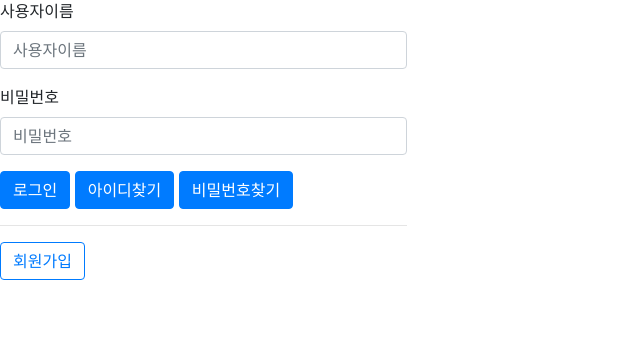
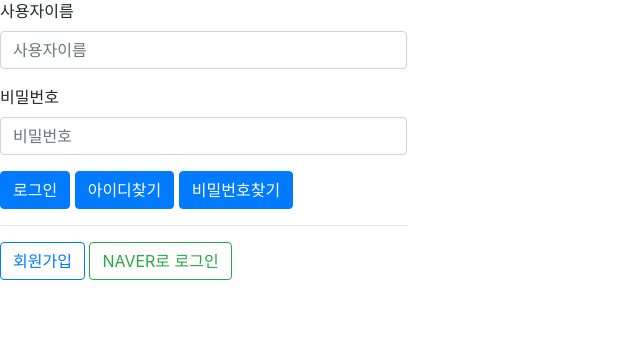
Before and after one commit to parkhongbeen/project_practice, a Django app: page /members/login/ in a window 1280 px wide. Shown: the part 157-495 px from the top of the page, without its empty margins (0-640 px from the left). Run offline with Django 3.2, Linux system fonts and the light colour scheme; some libraries are stand-ins or nearby versions.

Commit message:
소셜로그인(naver)구현

```diff
--- a/app/members/urls.py
+++ b/app/members/urls.py
@@ -5,4 +5,6 @@ from members import views
 urlpatterns = [
     path('login/', views.login_view, name='login'),
     path('signup/', views.signup_view, name='signup'),
+    path('naver-login/', views.naver_login, name='naver-login'),
+
 ]
--- a/app/members/views.py
+++ b/app/members/views.py
@@ -1,7 +1,12 @@
-from django.contrib.auth import login
+from http.client import HTTPResponse
+
+import requests
+from django.contrib.auth import login, logout
+from django.http import HttpResponse
 from django.shortcuts import render, redirect
 
 from members.forms import LoginForm, SignupForm
+from members.models import User
 
 
 def login_view(request):
@@ -12,7 +17,28 @@ def login_view(request):
             return redirect('/')
     else:
         form = LoginForm()
-    return render(request, 'members/login.html', {'form': form})
+
+    login_base_url = 'https://nid.naver.com/oauth2.0/authorize'
+    login_params = {
+        'response_type': 'code',
+        'client_id': '_P0gJW9IsjsuCscC6V5Y	',
+        'redirect_uri': 'http://localhost:8000/members/naver-login/',
+        'state': 'RANDOM_STATE',
+    }
+    login_url = '{base}?{params}'.format(
+        base=login_base_url,
+        params='&'.join([f'{key}={value}' for key, value in login_params.items()])
+    )
+    context = {
+        'form': form,
+        'login_url': login_url,
+    }
+    return render(request, 'members/login.html', context=context)
+
+
+def logout_view(request):
+    logout(request)
+    return redirect('members:login')
 
 
 def signup_view(request):
@@ -24,5 +50,43 @@ def signup_view(request):
             return render(request, 'home/home.html')
     else:
         form = SignupForm()
+    return render(request, 'members/signup.html', {'form': form})
 
-    return render(request, 'members/signup.html', {'form': form})
+
+def naver_login(request):
+    code = request.GET.get('code')
+    state = request.GET.get('state')
+    if not code or not state:
+        return HTTPResponse('code 또는 state 전달되지 않았습니다.')
+    token_base_url = 'https://nid.naver.com/oauth2.0/token'
+    token_params = {
+        'grant_type': 'authorization_code',
+        'client_id': '_P0gJW9IsjsuCscC6V5Y',
+        'client_secret': 'BCGa0WqGnS',
+        'code': code,
+        'state': state,
+        'redirectURI': 'https://localhost:8000/members/naver-login/',
+    }
+    token_url = '{base}?{params}'.format(
+        base=token_base_url,
+        params='&'.join([f'{key}={value}' for key, value in token_params.items()])
+    )
+    response = requests.get(token_url)
+    access_token = response.json()['access_token']
+
+    me_url = 'https://openapi.naver.com/v1/nid/me'
+    me_headers = {
+        'Authorization': f'Bearer {access_token}',
+    }
+    me_response = requests.get(me_url, headers=me_headers)
+    me_response_data = me_response.json()
+
+    unique_id = me_response_data['response']['id']
+
+    naver_username = f'n_{unique_id}'
+    if not User.objects.filter(username=naver_username).exists():
+        user = User.objects.create_user(username=naver_username)
+    else:
+        user = User.objects.get(username=naver_username)
+    login(request, user)
+    return render(request, 'home/home.html')
--- a/app/templates/members/login.html
+++ b/app/templates/members/login.html
@@ -32,7 +32,8 @@
         </form>
             <hr>
         <div>
-            <a href="" class="btn btn-outline-primary mb-2">회원가입</a>
+            <a href="{% url 'signup' %}" class="btn btn-outline-primary mb-2">회원가입</a>
+            <a href="{{ login_url }}" class="btn btn-outline-success mb-2">NAVER로 로그인</a>
         </div>
     </div>
 
```
Also changed, not shown: app/pyproject.toml (added, +17 -0 lines), 1 other file.
